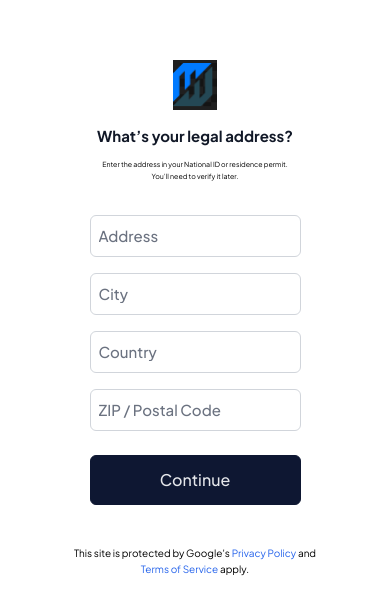
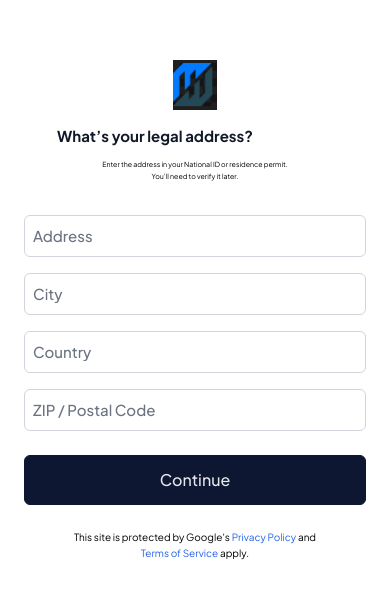
Before and after one commit to zaidkhan-code/My_wealth, a Next.js app: page /user/legaladdress in a window 390 px wide. Shown: the part 115-728 px from the top of the page. Built offline with nearby package versions, Linux system fonts and the light colour scheme.

Commit message:
added some n=changes

```diff
--- a/src/app/user/legaladdress/page.js
+++ b/src/app/user/legaladdress/page.js
@@ -8,8 +8,7 @@ import Input from "../../../components/element/Input";
 const LegalAddressPage = () => {
   return (
     <div className="bg-white md:bg-[#F6F5F7] min-h-screen flex flex-col items-center justify-center p-4">
-      <div className="md:max-w-[450px] height=[852px] width-[392px] md:bg-white p-6 md:p-8 md:rounded-[18px] md:shadow-md md:border md:border-gray-200 text-center">
-
+      <div className="md:max-w-[450px] height=[852px] w-full md:bg-white p-2 md:p-8 md:rounded-[18px] md:shadow-md md:border md:border-gray-200 text-center">
         {/* Logo */}
         <div className="flex justify-center mb-4">
           {/* Mobile Image */}
@@ -37,7 +36,8 @@ const LegalAddressPage = () => {
 
         {/* Description */}
         <p className="text-[7px] md:text-[14px] text-black mt-2 w-full max-w-[348px] md:max-w-[402px] min-h-[32px] md:min-h-[38px] leading-relaxed">
-          Enter the address in your National ID or residence permit.<br />
+          Enter the address in your National ID or residence permit.
+          <br />
           You’ll need to verify it later.
         </p>
 
@@ -60,8 +60,14 @@ const LegalAddressPage = () => {
       {/* Privacy Policy */}
       <p className="text-[10px] md:text-xs text-black text-center mt-4 w-full max-w-[270px] md:max-w-[368px] min-h-[26px] md:min-h-[38px] leading-relaxed">
         This site is protected by Google's{" "}
-        <a href="#" className="text-blue-600">Privacy Policy</a> and{" "}
-        <a href="#" className="text-blue-600">Terms of Service</a> apply.
+        <a href="#" className="text-blue-600">
+          Privacy Policy
+        </a>{" "}
+        and{" "}
+        <a href="#" className="text-blue-600">
+          Terms of Service
+        </a>{" "}
+        apply.
       </p>
     </div>
   );
```
